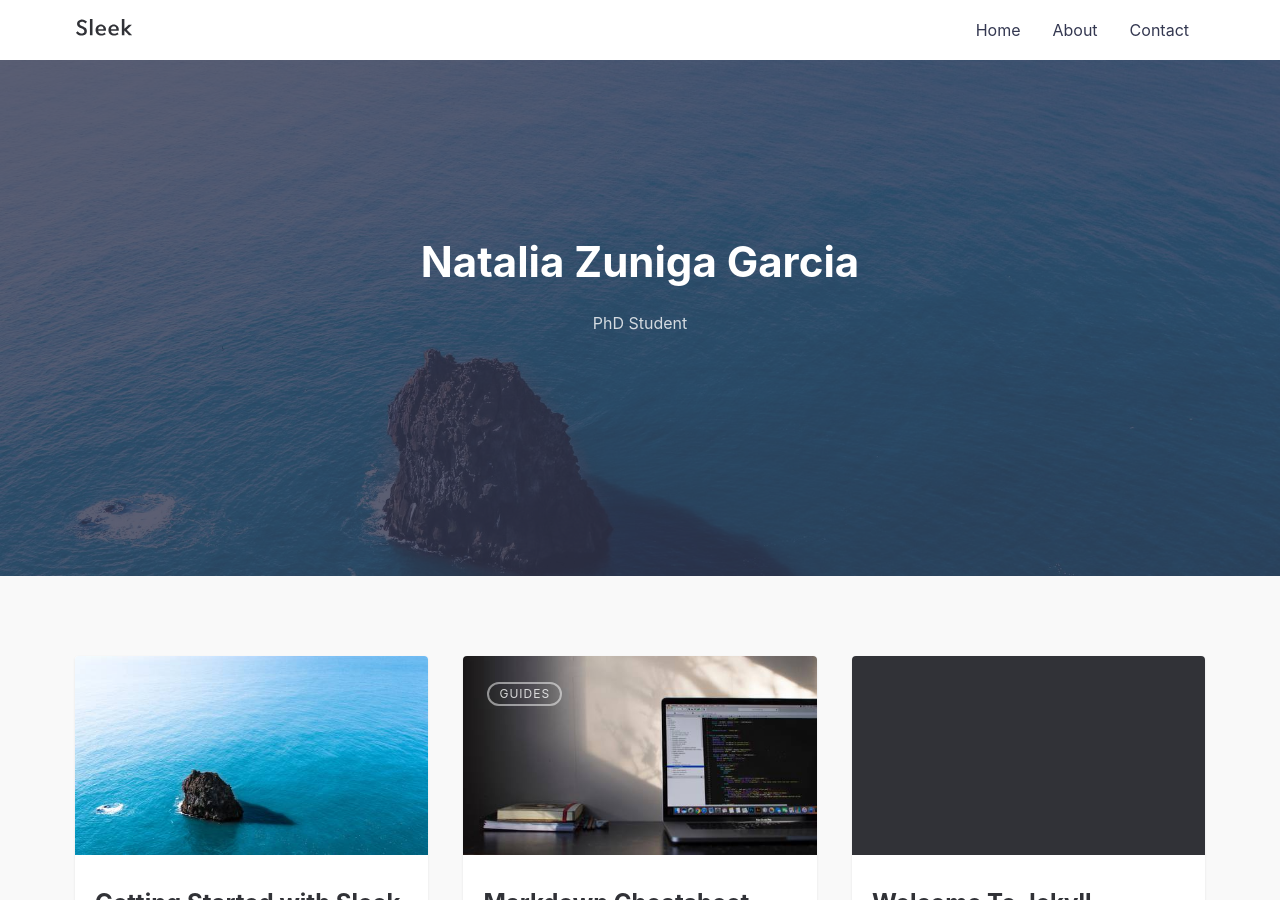
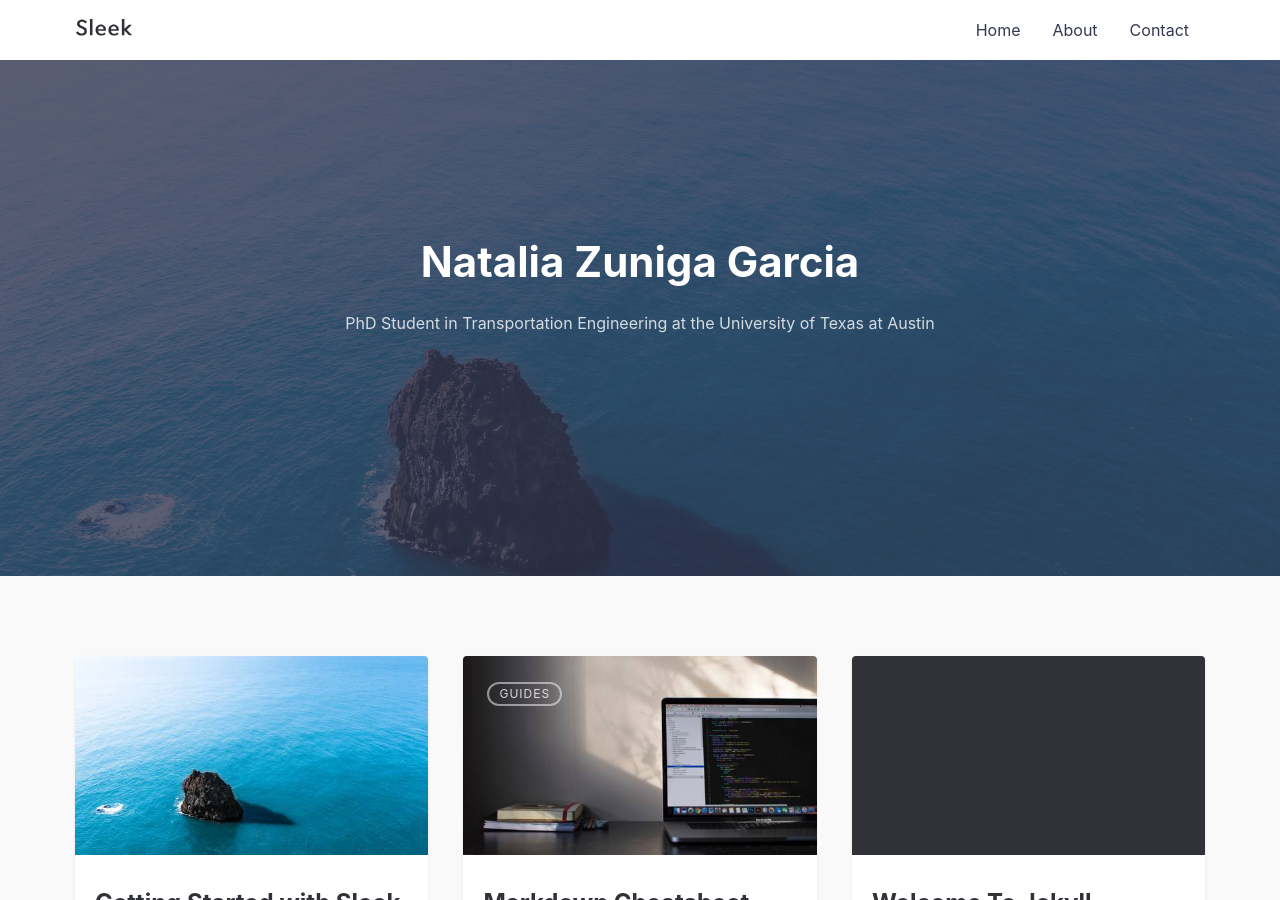
Before and after one commit to nzunigag/nzunigag.github.io, a Jekyll site: the page built from index.md, in a window 1280 px wide and 900 px high. Built offline with Jekyll 4.4.1, drawn with Linux system fonts in a browser that asks for light colours.

Commit message:
Update _config.yml

```diff
--- a/_config.yml
+++ b/_config.yml
@@ -26,14 +26,14 @@ navigation: # Navigation links
   - {name: 'Contact', link: '/contact'}
 
 tagline: >
-  PhD Student
+  PhD Student in Transportation Engineering at the University of Texas at Austin
 
 hero_img: posts/sleek_lg.jpg # Main background image: use the path from /assets/img/ => This will output /assets/img/posts/sleek_lg.jpg
 
 email: your-email@domain.com # email for form submission
 
 #twitter_username: jan_czizikow # replace with your_twitter_username or comment to remove link from footer
-github_username:  nzunigag # replace with your_github_username or comment to remove link from footer
+#github_username:  nzunigag # replace with your_github_username or comment to remove link from footer
 #instagram_username: shanlongjj # replace with your_instagram_username or comment to remove link from footer
 
 disqus:
```
